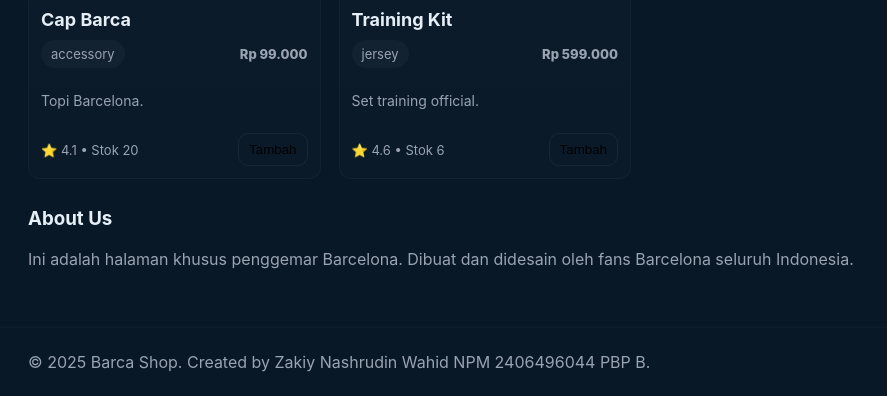
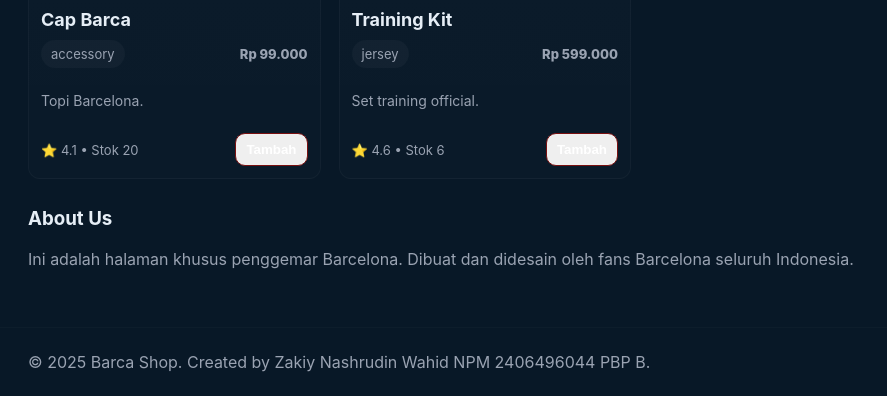
Before and after one commit to zakiyznw/barca-shop, a Django app: page / in a window 1280 px wide. Shown: the part 960-1356 px from the top of the page, without its empty margins (0-887 px from the left). Run offline with Django 5.2, Linux system fonts and the light colour scheme.

Commit message:
Complete tugas Individu 2

```diff
--- a/main/templates/main.html
+++ b/main/templates/main.html
@@ -52,7 +52,7 @@
     .desc{color:var(--muted);font-size:14px;flex:1}
     .price{font-weight:800}
     .card-footer{display:flex;justify-content:space-between;align-items:center}
-    .add{background:transparent;padding:8px 10px;border-radius:10px;border:1px solid rgba(255,255,255,0.06);cursor:pointer}
+    .add{background:linear-gradient(180deg, rgba(255, 0, 0, 1));padding:8px 10px;border-radius:10px;border:1px solid rgb(121, 16, 16);cursor:pointer;color: white; font-weight: 600;}
 
     /* Responsive */
     @media(max-width:1100px){.grid{grid-template-columns:repeat(3,1fr)}}
```
